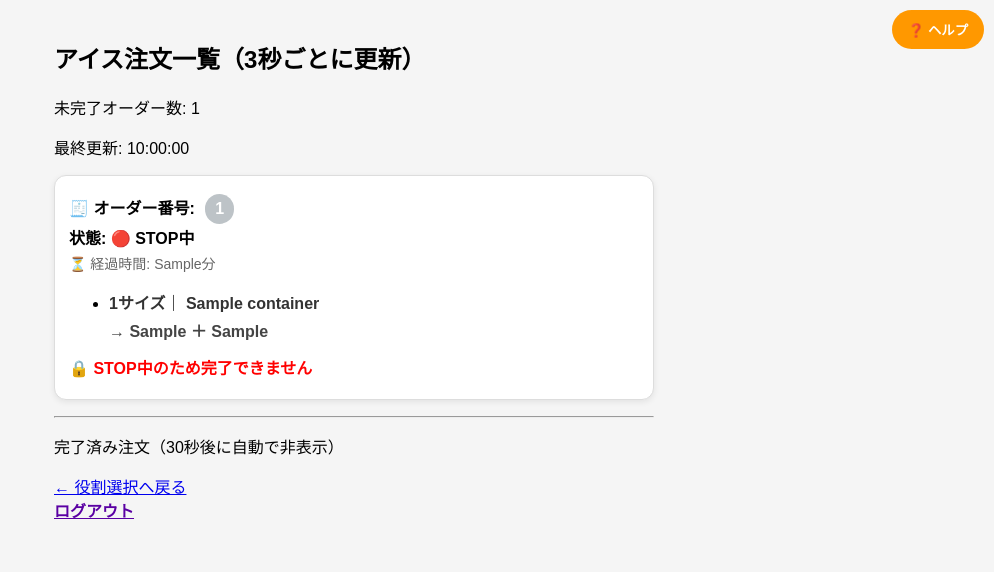
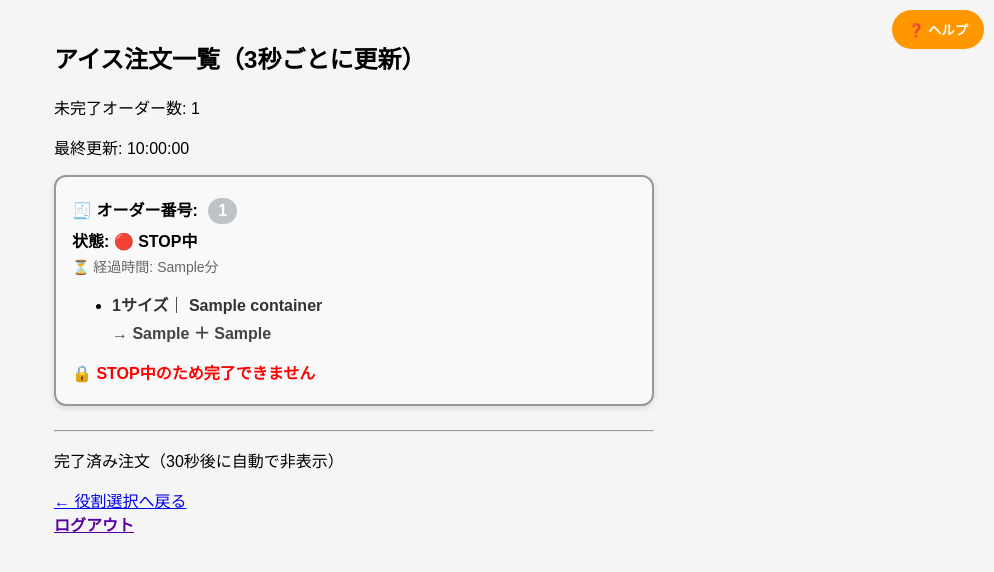
Before and after one commit to Yujiro-Muraoka/ice-order-system, a Django app: template orders/templates/orders/ice.html in a window 1280 px wide. Shown: the top 572 px of the page, without its empty margins (286-1280 px from the left). Run offline with Django 5.2, Linux system fonts and the light colour scheme; the template is opened without the code that fills it: most values are stand-ins (such as "Sample title", 1, 10 or a date in 2020).

Commit message:
Update all modified files

```diff
--- a/orders/templates/orders/ice.html
+++ b/orders/templates/orders/ice.html
@@ -18,16 +18,23 @@
       margin: 12px 0;
     }
     .order-card {
-      background-color: #fff;
-      border: 1.5px solid #ddd;
-      border-radius: 12px;
-      padding: 14px;
-      margin-bottom: 16px;
-      box-shadow: 0 2px 6px rgba(0, 0, 0, 0.08);
+      background: #f9f9f9 ;
+      border: 2px solid #999 ;
+      border-radius: 12px ;
+      margin-bottom: 24px ;
+      padding: 16px ;
+      box-shadow: 0 2px 6px rgba(0, 0, 0, 0.12) ;
     }
     .order-card p {
       margin: 4px 0;
-      line-height: 1.4;
+    }
+    .order-card:hover {
+      box-shadow: 0 6px 12px rgba(0,0,0,0.2);
+    }
+    .order-header {
+      font-weight: bold;
+      font-size: 18px;
+      margin-bottom: 8px;
     }
     .status-line {
       font-weight: bold;
```
